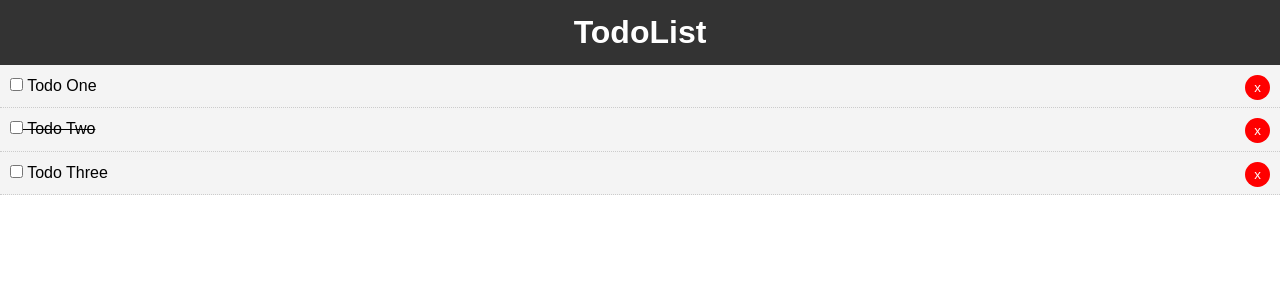
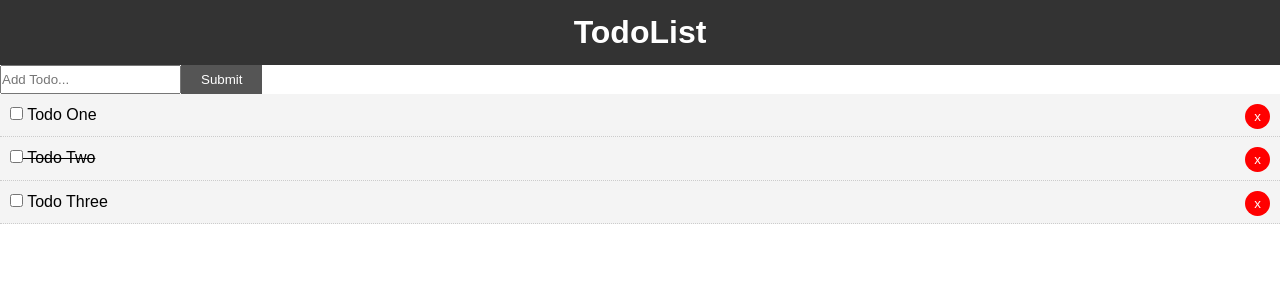
Before and after one commit to dinn94/vue_todo, a Vue app: page / in a window 1280 px wide. Shown: the top 300 px of the page. Built offline with nearby package versions, Linux system fonts and the light colour scheme.

Commit message:
adding AddTodo functionality

```diff
--- a/package.json
+++ b/package.json
@@ -9,6 +9,7 @@
   },
   "dependencies": {
     "core-js": "^3.6.5",
+    "uuid": "^8.3.1",
     "vue": "^2.6.11"
   },
   "devDependencies": {
--- a/src/App.vue
+++ b/src/App.vue
@@ -2,6 +2,7 @@
   <div id="app">
     <!-- <HelloWorld msg="Welcome to Your Vue.js App"/> -->
     <Header />
+    <AddTodo v-on:add-todo="addTodo" />
     <Todos v-bind:todos="todos" v-on:del-todo="deleteTodo"/>
   </div>
 </template>
@@ -10,12 +11,14 @@
 // import HelloWorld from './components/HelloWorld.vue'
   import Header from './components/layout/Header';
   import Todos from './components/Todos';
+  import AddTodo from './components/AddTodo';
 
 export default {
   name: 'App',
   components: {
     Header,
-    Todos
+    Todos,
+    AddTodo
   },
   data(){
     return {
@@ -43,6 +46,9 @@
   methods : {
     deleteTodo(id){
       this.todos = this.todos.filter(todo => todo.id !== id);
+    },
+    addTodo(newTodo){
+      this.todos = [...this.todos, newTodo];
     }
   }
 }
@@ -60,4 +66,19 @@
   font-family: Arial, Helvetica, sans-serif;
   line-height: 1.4;
 }
+
+
+.btn{
+  display: inline-block;
+  border: none;
+  background: #555;
+  color: #fff;
+  padding: 7px 20px;
+  cursor: pointer;
+}
+
+
+.btn:hover {
+  background: #666;
+}
 </style>
--- /dev/null
+++ b/src/components/AddTodo.vue
@@ -0,0 +1,50 @@
+<template>
+    <div>
+        <form @submit="addTodo">
+            <input type="text" v-model="title" name="title" placeholder="Add Todo...">
+            <input type="submit" value="Submit" class="btn">
+        </form>
+    </div>
+</template>
+
+
+<script>
+import {v4 as uuidv4} from 'uuid';
+export default {
+    name : "AddTodo",
+    data(){
+        return{
+            title: ''
+        }
+    },
+    methods: {
+        addTodo(e){
+            e.preventDefault();
+            const newTodo = {
+                id : uuidv4(),
+                title : this.title,
+                completed : false
+            }
+            // Send up to parent
+            this.$emit('add-todo', newTodo);
+
+            this.title = '';
+        }
+    }
+}
+</script>
+
+
+<style scoped>
+    form {
+        display: flex;
+    }
+
+    input [type="text"]{
+        flex: 10;
+        padding: 5px;
+    }
+
+
+
+</style>
```
Also changed, not shown: 1 other file (tests, documents, lock files or other folders).
